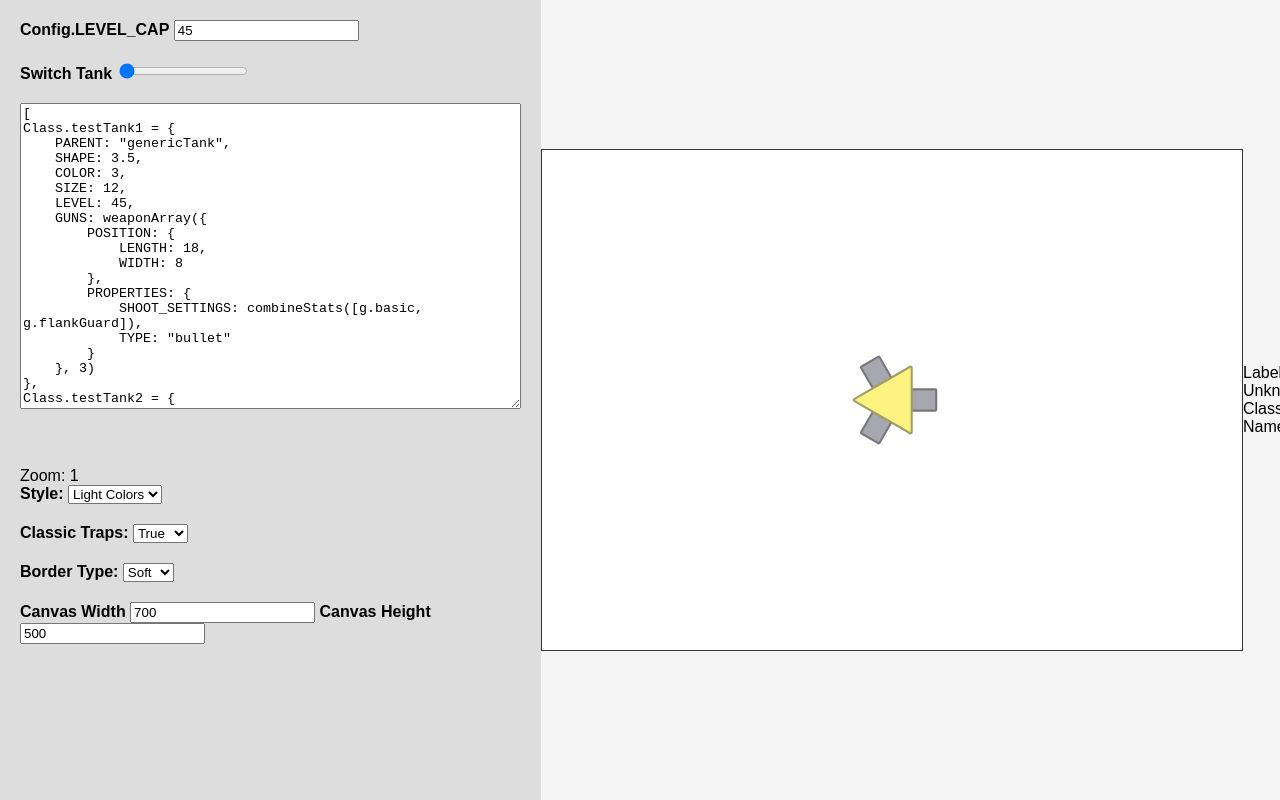
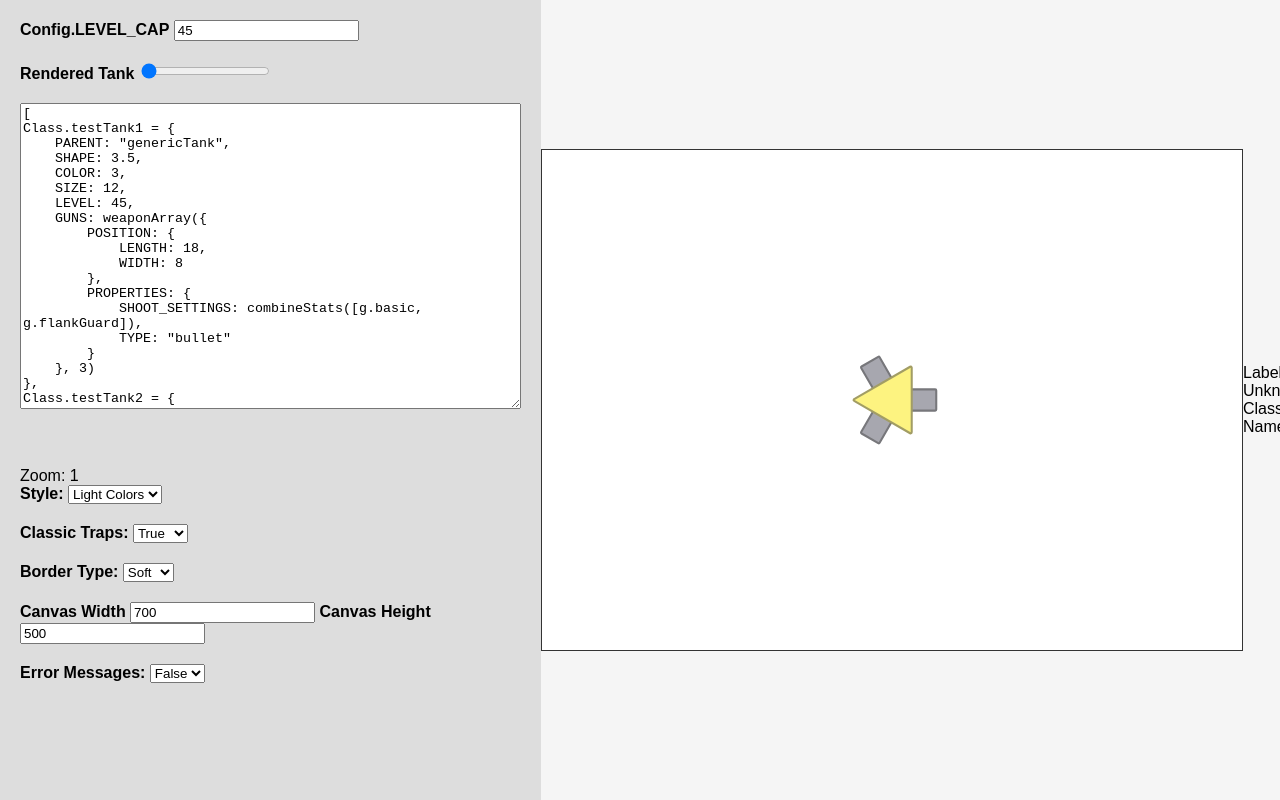
Before and after one commit to canxa31415-stack/OSA-Tank-Editor, a website: page public/index.html in a window 1280 px wide. Shown: the top 800 px of the page. Drawn offline with Linux system fonts and the light colour scheme.

Commit message:
Update index.html
You can now turn error messages off

```diff
--- a/public/index.html
+++ b/public/index.html
@@ -61,7 +61,7 @@
         <input type="text" id="levelCap" name="levelCap" placeholder="45" maxlength="200000" value="45">
     </div>
     <div>
-        <label for="whichTank">Switch Tank</label>
+        <label for="whichTank">Rendered Tank</label>
         <input type="range" id="whichTank" min="0" max="10000" value="0">
     </div>
     <textarea id="codeInput" rows="20" cols="60">
@@ -138,6 +138,13 @@ Class.testTank2 = {
         <label for="newCanvasHeight">Canvas Height</label>
         <input type="text" id="newCanvasHeight" name="newCanvasHeight" placeholder="500" maxlength="200000" value="500">
     </div>
+    <div>
+        <label for="errors">Error Messages:</label>
+        <select id="errors" name="errors">
+            <option value="false">False</option>
+            <option value="true">True</option>
+        </select>
+    </div>
 </div>
 
 <!-- Center canvas -->
```
